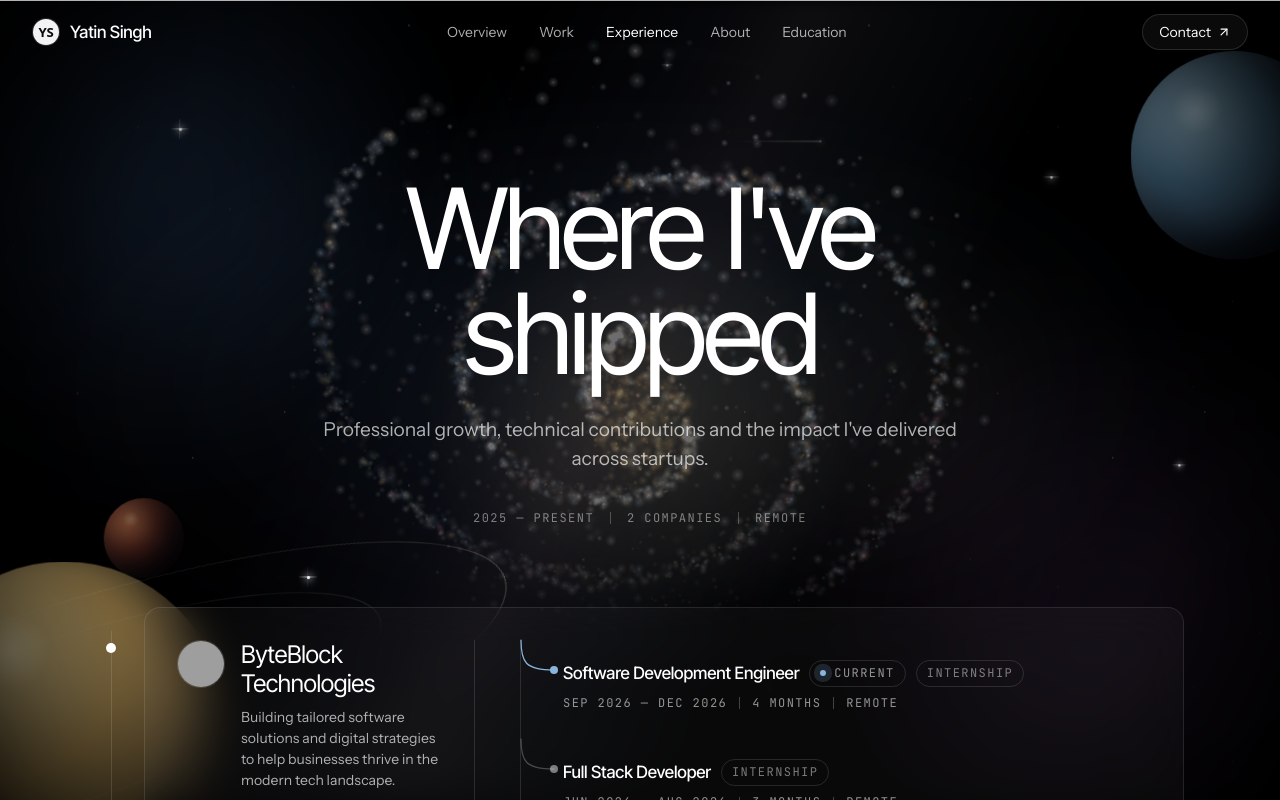
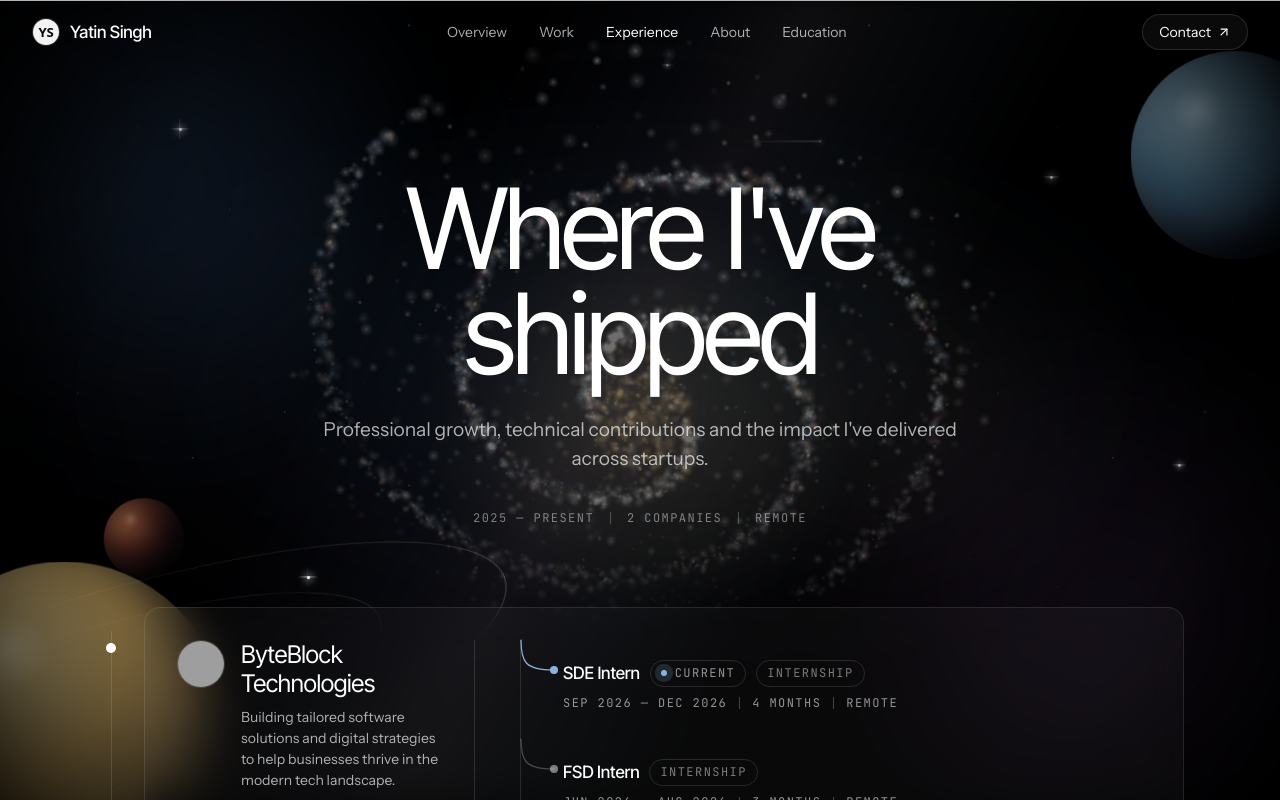
Before and after one commit to yatinsingh2007/yatin-singh-portfolio, a Next.js app: page /experience in a window 1280 px wide. Shown: the top 800 px of the page. Built offline with nearby package versions, Linux system fonts and the light colour scheme; grey boxes are pictures that could not be loaded.

Commit message:
fix: update experience role titles to SDE Intern and FSD Intern

```diff
--- a/app/experience/page.js
+++ b/app/experience/page.js
@@ -25,7 +25,7 @@ const experiences = [
     extensionLetterUrl: "https://drive.google.com/file/d/1bc_2evAhrGGjRzJnnuz0JE2-wroSP8JT/view?usp=sharing",
     roles: [
       {
-        title: "Software Development Engineer",
+        title: "SDE Intern",
         period: "Sep 2026 — Dec 2026",
         location: "Remote",
         type: "Internship",
@@ -33,7 +33,7 @@ const experiences = [
         features: [],
       },
       {
-        title: "Full Stack Developer",
+        title: "FSD Intern",
         period: "Jun 2026 — Aug 2026",
         location: "Remote",
         type: "Internship",
@@ -58,7 +58,7 @@ const experiences = [
     completionLetterUrl: "https://drive.google.com/file/d/1KCeFWM5e_lQdpjEVBcJNGlJZ6pm_aahM/view?usp=sharing",
     roles: [
       {
-        title: "Full Stack Developer",
+        title: "FSD Intern",
         period: "Jun 2025 — Aug 2025",
         location: "Remote",
         type: "Internship",
```
